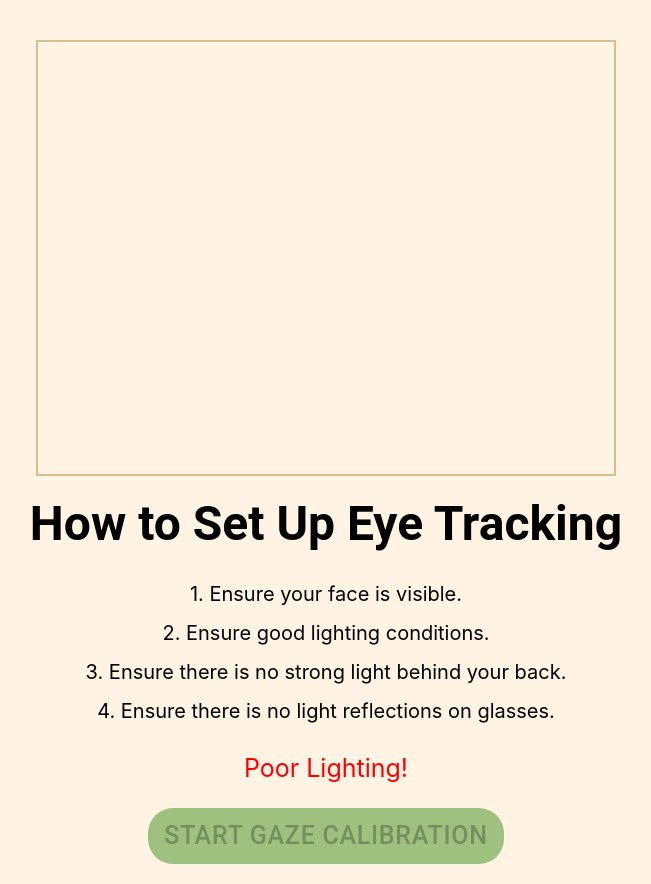
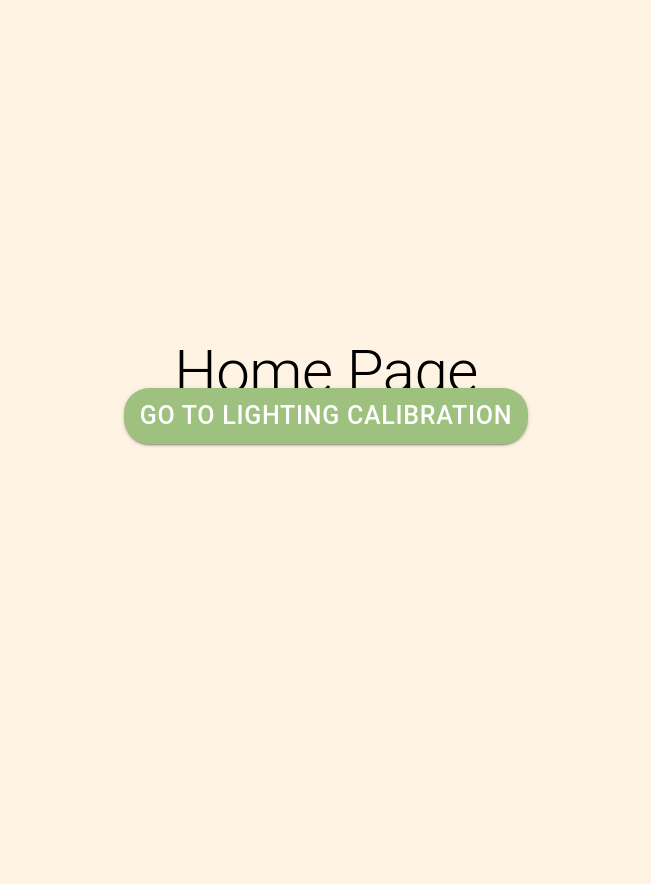
Before and after one commit to asma71612/cognitive-decline-monitoring, a React (Create React App) app in the folder react_frontend/: page / in a window 1280 px wide. Shown: the whole page, without its empty margins (314-965 px from the left). After the commit the page ends 800 px from the top, so only its background shows below. Built offline with nearby package versions, Linux system fonts and the light colour scheme; no server answers.

Commit message:
Creating base structure for home landing page

```diff
--- a/react_frontend/src/App.js
+++ b/react_frontend/src/App.js
@@ -1,5 +1,6 @@
 import React from 'react';
 import { BrowserRouter as Router, Route, Routes } from 'react-router-dom';
+import HomeLandingPage from './pages/HomeLandingPage';
 import LightingCalibration from './pages/LightingCalibration';
 import CalibrationPage from './pages/CalibrationPage';
 import './App.css'; // Global styles
@@ -8,7 +9,8 @@ const App = () => {
   return (
     <Router>
       <Routes>
-        <Route path="/" element={<LightingCalibration />} />
+        <Route path="/" element={<HomeLandingPage />} />
+        <Route path="/lighting-calibration" element={<LightingCalibration />} />
         <Route path="/calibration" element={<CalibrationPage />} />
       </Routes>
     </Router>
--- /dev/null
+++ b/react_frontend/src/pages/HomeLandingPage.css
@@ -0,0 +1,18 @@
+.home-landing-container {
+    display: flex;
+    flex-direction: column;
+    justify-content: center;
+    align-items: center;
+    height: 100vh;
+  }
+
+  .home-title {
+    margin-bottom: 20px;
+  }
+
+  .start-button {
+    position: absolute;
+    bottom: 20px;
+    padding: 10px 20px;
+    font-size: 18px;
+  }
--- /dev/null
+++ b/react_frontend/src/pages/HomeLandingPage.js
@@ -0,0 +1,26 @@
+import React from 'react';
+import { Button, Container, Typography } from '@mui/material';
+import { useNavigate } from 'react-router-dom';
+import './HomeLandingPage.css';
+
+const HomeLandingPage = () => {
+  const navigate = useNavigate();
+
+  return (
+    <Container className="home-landing-container">
+      <Typography variant="h2" align="center" className="home-title">
+        Home Page
+      </Typography>
+      <Button
+        variant="contained"
+        color="primary"
+        className="start-button"
+        onClick={() => navigate('/lighting-calibration')}
+      >
+        Go to Lighting Calibration
+      </Button>
+    </Container>
+  );
+};
+
+export default HomeLandingPage;
```
Also changed, not shown: 1 other file (tests, documents, lock files or other folders).
